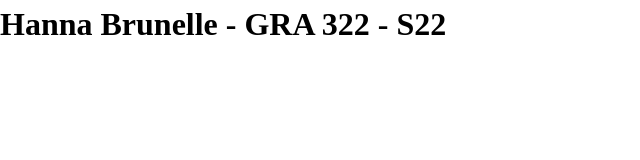
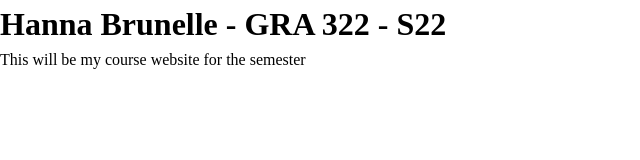
Before and after one commit to hannabrunelle/gra322, a plain HTML site: page index.html in a window 1280 px wide. Shown: the whole page, without its empty margins (0-640 px from the left). Drawn offline with Linux system fonts and the light colour scheme.

Commit message:
add paragraph

```diff
--- a/index.html
+++ b/index.html
@@ -17,6 +17,7 @@
 <body>
   <!-- Add your content here -->
   <h1>Hanna Brunelle - GRA 322 - S22</h1>
+  <p>This will be my course website for the semester</p>
   <!-- Load Scripts -->
   <script src="js/scripts.js"></script>
 
```
